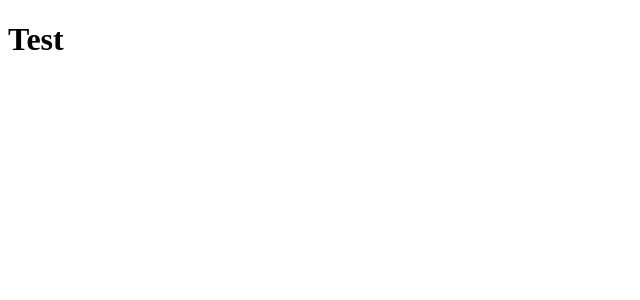
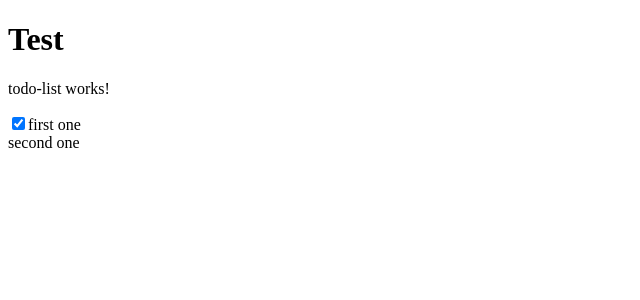
Before and after one commit to checkmyprojects/todolist, an Angular app: page / in a window 1280 px wide. Shown: the top 300 px of the page, without its empty margins (0-640 px from the left). Built offline with nearby package versions, Linux system fonts and the light colour scheme.

Commit message:
sample todo array

```diff
--- a/src/app/app.component.html
+++ b/src/app/app.component.html
@@ -1 +1,2 @@
 <h1>Test</h1>
+<app-todo-list></app-todo-list>
--- a/src/app/todo-list/todo-list.component.html
+++ b/src/app/todo-list/todo-list.component.html
@@ -1 +1,8 @@
 <p>todo-list works!</p>
+
+<div *ngFor="let todo of todos">
+    <div>
+        <input type="checkbox" *ngIf="todo.completed" checked="checked">
+        <span>{{todo.name}}</span>
+    </div>
+</div>
--- a/src/app/todo-list/todo-list.component.ts
+++ b/src/app/todo-list/todo-list.component.ts
@@ -7,9 +7,23 @@ import { Component, OnInit } from '@angular/core';
 })
 export class TodoListComponent implements OnInit {
 
+  todos = [{
+    'id': 1,
+    'name': 'first one',
+    'completed': true,
+    'editing': false
+  },{
+    'id': 2,
+    'name': 'second one',
+    'completed': false,
+    'editing': false
+  }];
+
+
   constructor() { }
 
   ngOnInit(): void {
+
   }
 
 }
```
